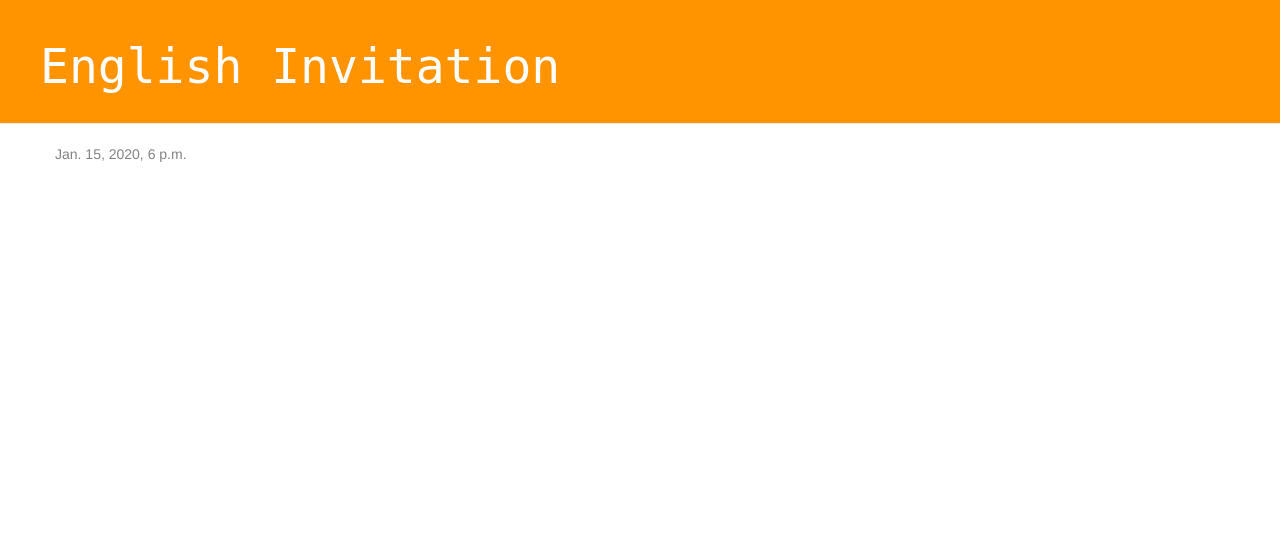
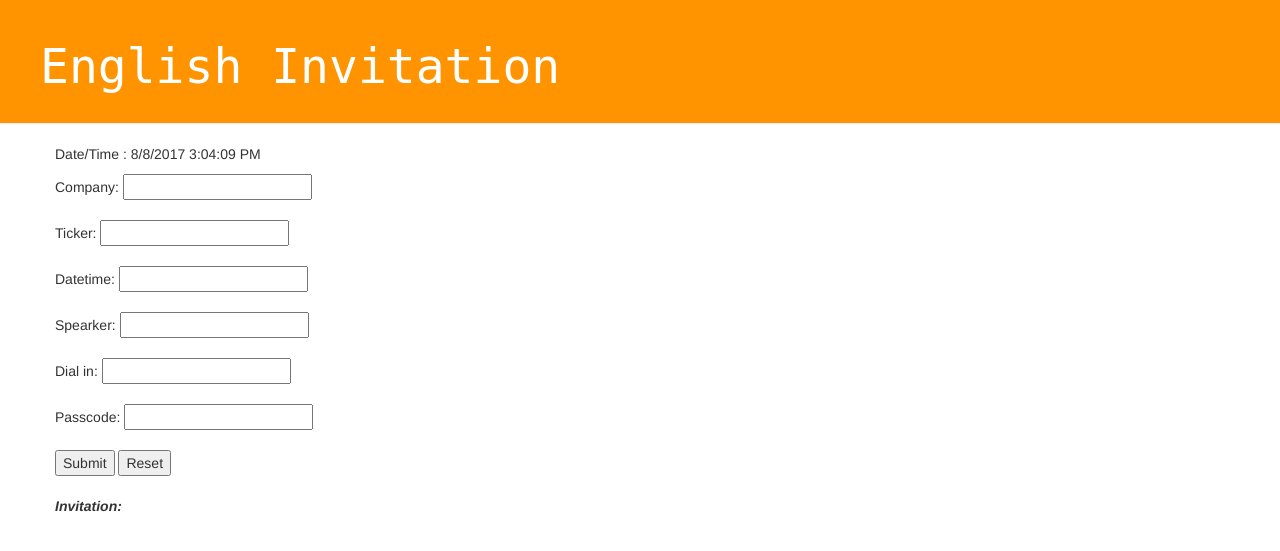
Before and after one commit to jamiewei-tw/Cathay-Globalequity, a Django app: template blog/templates/blog/post_detail.html in a window 1280 px wide. Shown: the top 551 px of the page. Run offline with Django 3.2, Linux system fonts and the light colour scheme; the template is opened without the code that fills it: values that come from a table or form of the project are taken from there, others are empty; tables that the repository leaves empty hold one stand-in row (values such as "Sample post"); some libraries are stand-ins or nearby versions.

Commit message:
show content

```diff
--- a/blog/templates/blog/post_detail.html
+++ b/blog/templates/blog/post_detail.html
@@ -1,12 +1,36 @@
 {% extends 'blog/base.html' %}
 
 {% block content %}
-    <div class="post">
-        {% if post.published_date %}
-            <div class="date">
-                {{ post.published_date }}
+    {% for post in posts %}
+        <div class="post">
+            <div class="posts">
+                <p>Date/Time : <span id="datetime"></span></p>
+                <script>
+                    var dt = new Date();
+                    document.getElementById("datetime").innerHTML = dt.toLocaleDateString() + " " + dt.toLocaleTimeString();
+                </script>
             </div>
-        {% endif %}
 
-    </div>
+            <div>
+                <div class="input">
+                    <form>
+                        Company: <input type="text" name="G_Company"><br><br>
+                        Ticker: <input type="text" name="G_Ticker"><br><br>
+                        Datetime: <input type="text" name="G_Datetime"><br><br>
+                        Spearker: <input type="text" name="G_Speaker"><br><br>
+                        Dial in: <input type="text" name="G_Dialin"><br><br>
+                        Passcode: <input type="text" name="G_Passcode"><br><br>
+
+                        <input type="submit" value="Submit">
+                        <input type="reset"><br><br>
+
+                        <strong><em>Invitation: </em></strong><br>
+                        <output type="text" name="Describtion">
+                    </form>
+                </div>
+            </div>
+
+
+        </div>
+    {% endfor %}
 {% endblock %}
--- a/blog/templates/blog/post_list.html
+++ b/blog/templates/blog/post_list.html
@@ -3,7 +3,7 @@
 {% block content %}
     {% for post in posts %}
         <div class="post">
-            <div class="date">
+            <div class="posts">
                 <p>Date/Time : <span id="datetime"></span></p>
                 <script>
                     var dt = new Date();
```
